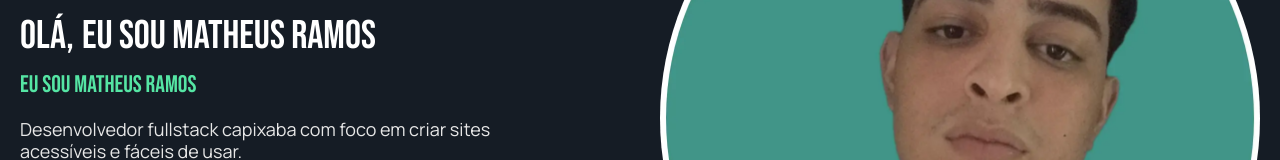
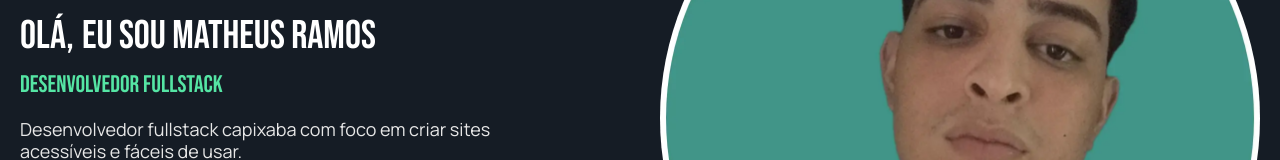
Before and after one commit to RDSMatheus/portfolio, a React (Vite) app: page / in a window 1280 px wide. Shown: the part 318-478 px from the top of the page. Built offline with nearby package versions, Linux system fonts and the light colour scheme.

Commit message:
fix subtitle fix

```diff
--- a/src/Intro/Intro.tsx
+++ b/src/Intro/Intro.tsx
@@ -19,7 +19,7 @@ const Intro = () => {
             <span>{pageText.intro.greeting[lang]}</span>
             <span>{pageText.intro.name[lang]}</span>
           </h1>
-          <h2>{pageText.intro.name[lang]}</h2>
+          <h2>{pageText.intro.title[lang]}</h2>
           <p>{pageText.intro.paragraph[lang]}</p>
           <div className={styles.contactInfo}>
             <Link to="/#contato" className={styles.contactInfoButton}>
```
